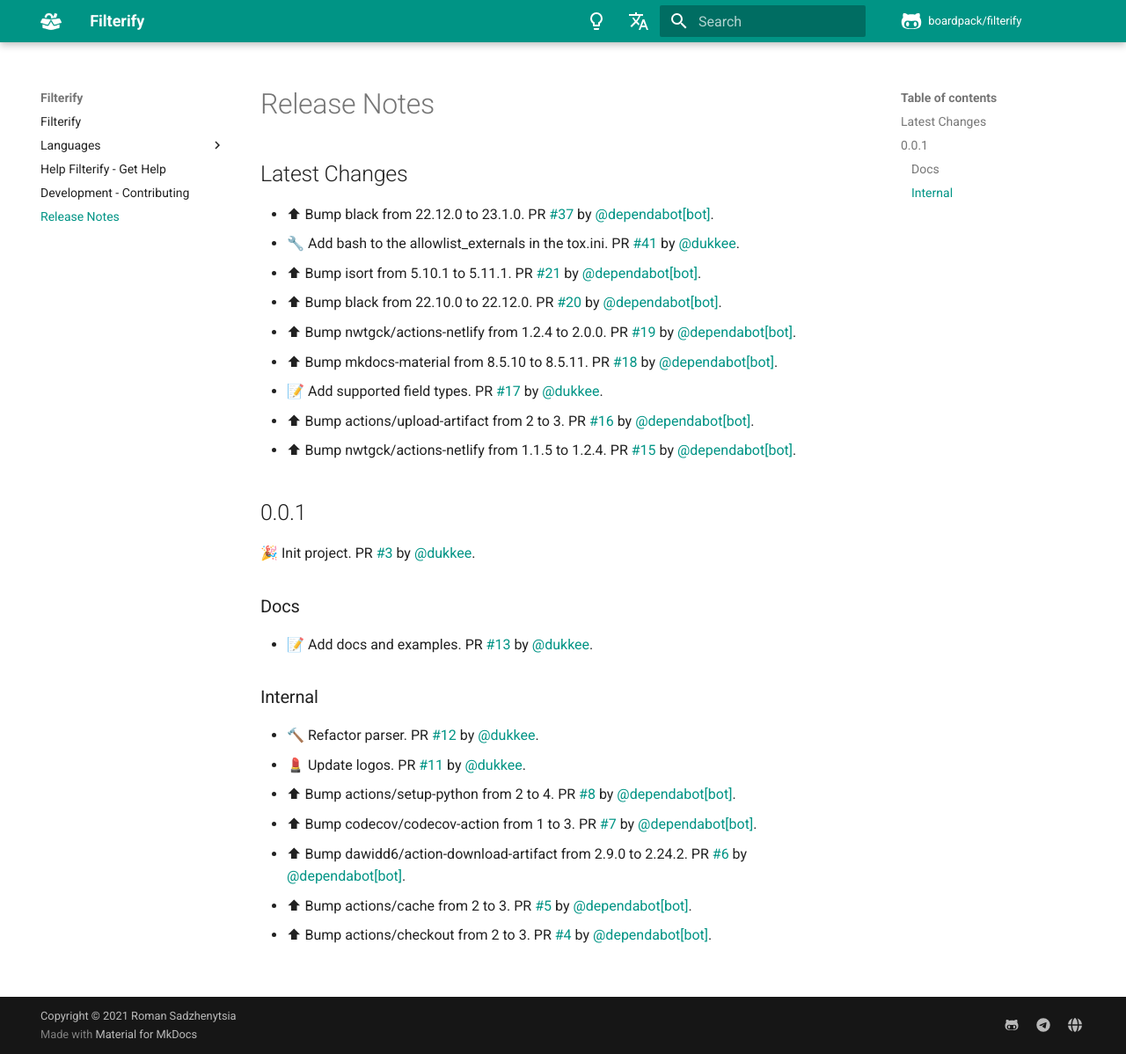
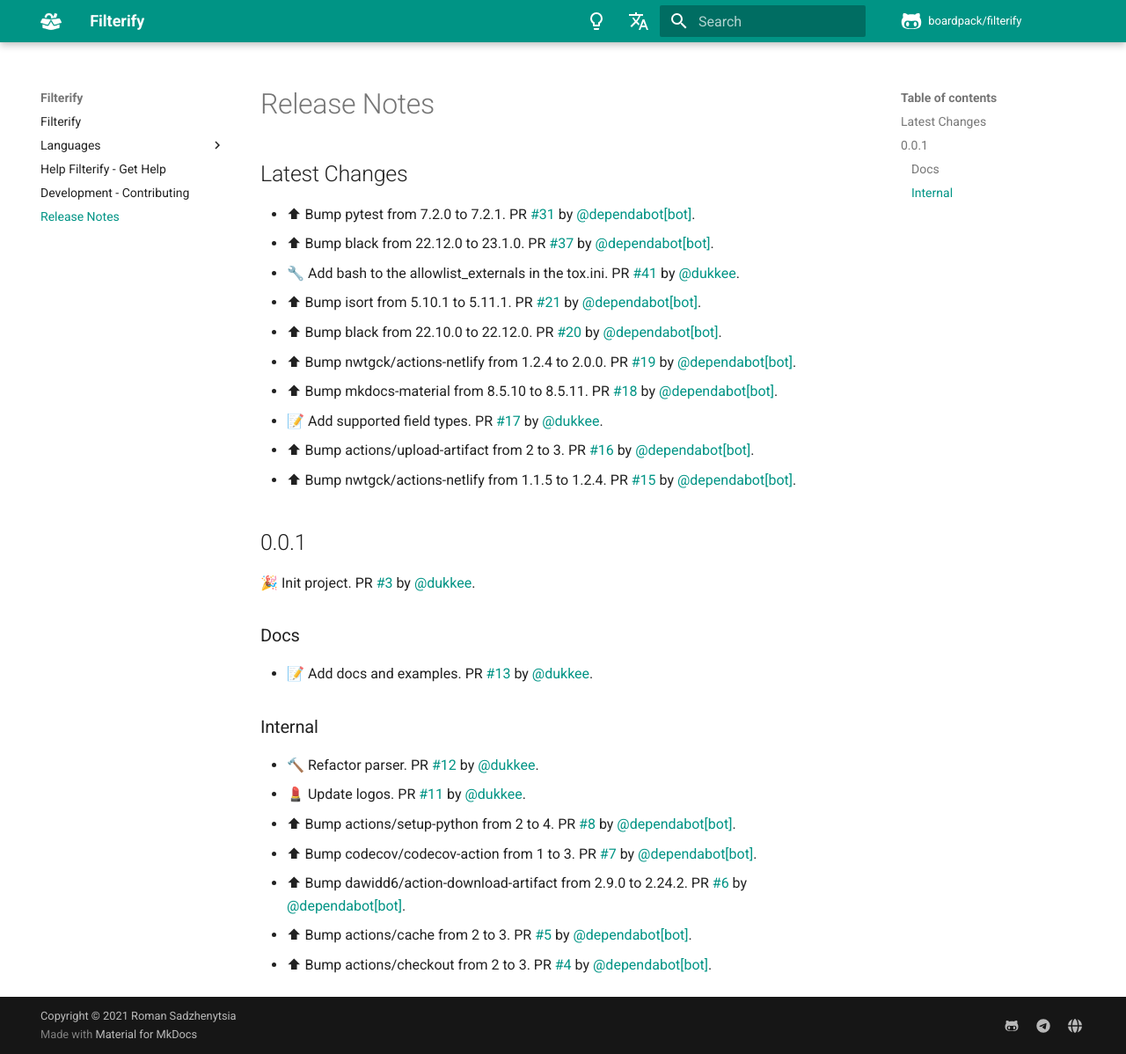
Before and after one commit to boardpack/filterify, an MkDocs documentation site: the page built from docs/en/docs/release-notes.md, in a window 1280 px wide and 1198 px high. Shown: the whole window at 88% size. Built offline with MkDocs 1.6.1 and Material for MkDocs 9.7.7, drawn with Linux system fonts in a browser that asks for light colours; comment, search, counter and statistics services are not loaded.

Commit message:
📝 Update release notes

```diff
--- a/docs/en/docs/release-notes.md
+++ b/docs/en/docs/release-notes.md
@@ -2,6 +2,7 @@
 
 ## Latest Changes
 
+* ⬆ Bump pytest from 7.2.0 to 7.2.1. PR [#31](https://github.com/boardpack/filterify/pull/31) by [@dependabot[bot]](https://github.com/apps/dependabot).
 * ⬆ Bump black from 22.12.0 to 23.1.0. PR [#37](https://github.com/boardpack/filterify/pull/37) by [@dependabot[bot]](https://github.com/apps/dependabot).
 * 🔧 Add bash to the allowlist_externals in the tox.ini. PR [#41](https://github.com/boardpack/filterify/pull/41) by [@dukkee](https://github.com/dukkee).
 * ⬆ Bump isort from 5.10.1 to 5.11.1. PR [#21](https://github.com/boardpack/filterify/pull/21) by [@dependabot[bot]](https://github.com/apps/dependabot).
```
